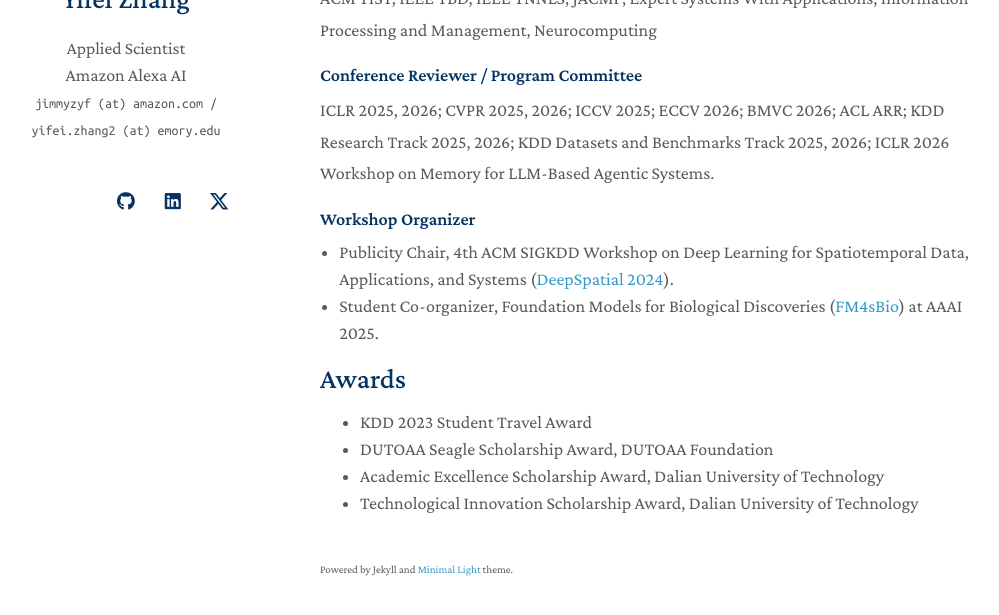
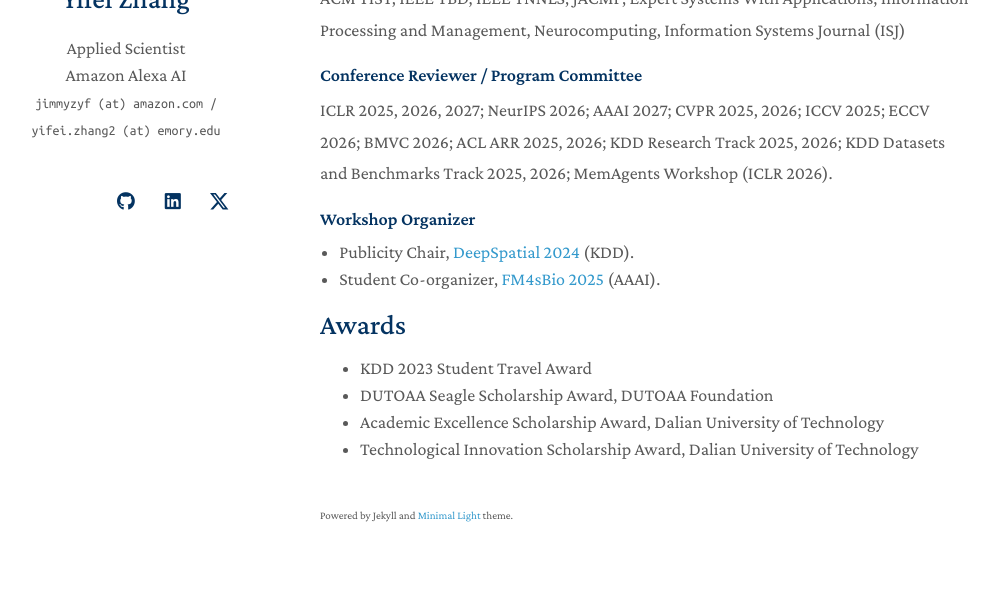
Before and after one commit to yifeizhangcs/yifeizhangcs.github.io, a Jekyll site: the page built from index.md, in a window 1280 px wide and 900 px high, scrolled down 5474 px, cut to the strip 249-864 px from the top of the window. Shown: the whole strip, without its empty margins (150-1149 px from the left). Built offline with Jekyll 4.4.1, drawn with Linux system fonts in a browser that asks for light colours; nearby versions of some CDN libraries; a style sheet for code colours, icons or effects is not loaded; our own code applies the rules of GitHub Pages for plain Markdown files.

Commit message:
Update reviewing service and shorten workshop names

```diff
--- a/_includes/services.md
+++ b/_includes/services.md
@@ -7,18 +7,19 @@
   <a href="https://aapm.onlinelibrary.wiley.com/journal/15269914"><autocolor>JACMP</autocolor></a>,
   <a href="https://www.sciencedirect.com/journal/expert-systems-with-applications"><autocolor>Expert Systems With Applications</autocolor></a>,
   <a href="https://www.sciencedirect.com/journal/information-processing-and-management"><autocolor>Information Processing and Management</autocolor></a>,
-  <a href="https://www.sciencedirect.com/journal/neurocomputing"><autocolor>Neurocomputing</autocolor></a>
+  <a href="https://www.sciencedirect.com/journal/neurocomputing"><autocolor>Neurocomputing</autocolor></a>,
+  <a href="https://onlinelibrary.wiley.com/journal/13652575"><autocolor>Information Systems Journal (ISJ)</autocolor></a>
 </p>
 
 <h4 style="margin:0 0 6px;">Conference Reviewer / Program Committee</h4>
 <p style="margin:0 0 16px; line-height:1.75;">
-  ICLR 2025, 2026; CVPR 2025, 2026; ICCV 2025; ECCV 2026; BMVC 2026; ACL ARR;
+  ICLR 2025, 2026, 2027; NeurIPS 2026; AAAI 2027; CVPR 2025, 2026; ICCV 2025; ECCV 2026; BMVC 2026; ACL ARR 2025, 2026;
   KDD Research Track 2025, 2026; KDD Datasets and Benchmarks Track 2025, 2026;
-  ICLR 2026 Workshop on Memory for LLM-Based Agentic Systems.
+  MemAgents Workshop (ICLR 2026).
 </p>
 
 <h4 style="margin:0 0 6px;">Workshop Organizer</h4>
 <ul style="margin:0 0 16px; padding-left:1.2rem;">
-  <li>Publicity Chair, 4th ACM SIGKDD Workshop on Deep Learning for Spatiotemporal Data, Applications, and Systems (<a href="https://deepspatial2024.github.io/">DeepSpatial 2024</a>).</li>
-  <li>Student Co-organizer, Foundation Models for Biological Discoveries (<a href="https://llms4science-community.github.io/aaai2025">FM4sBio</a>) at AAAI 2025.</li>
+  <li>Publicity Chair, <a href="https://deepspatial2024.github.io/">DeepSpatial 2024</a> (KDD).</li>
+  <li>Student Co-organizer, <a href="https://llms4science-community.github.io/aaai2025">FM4sBio 2025</a> (AAAI).</li>
 </ul>
```
